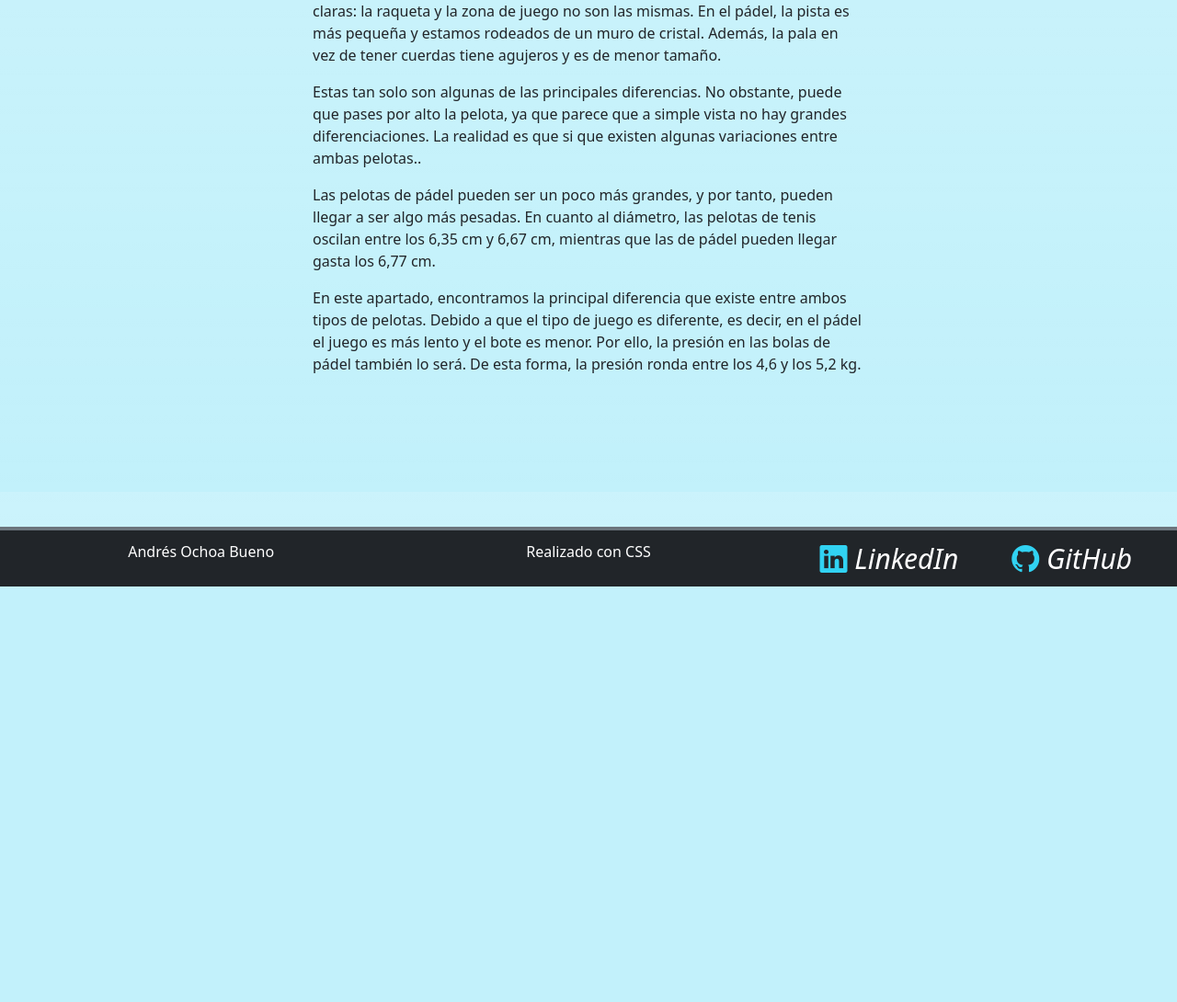
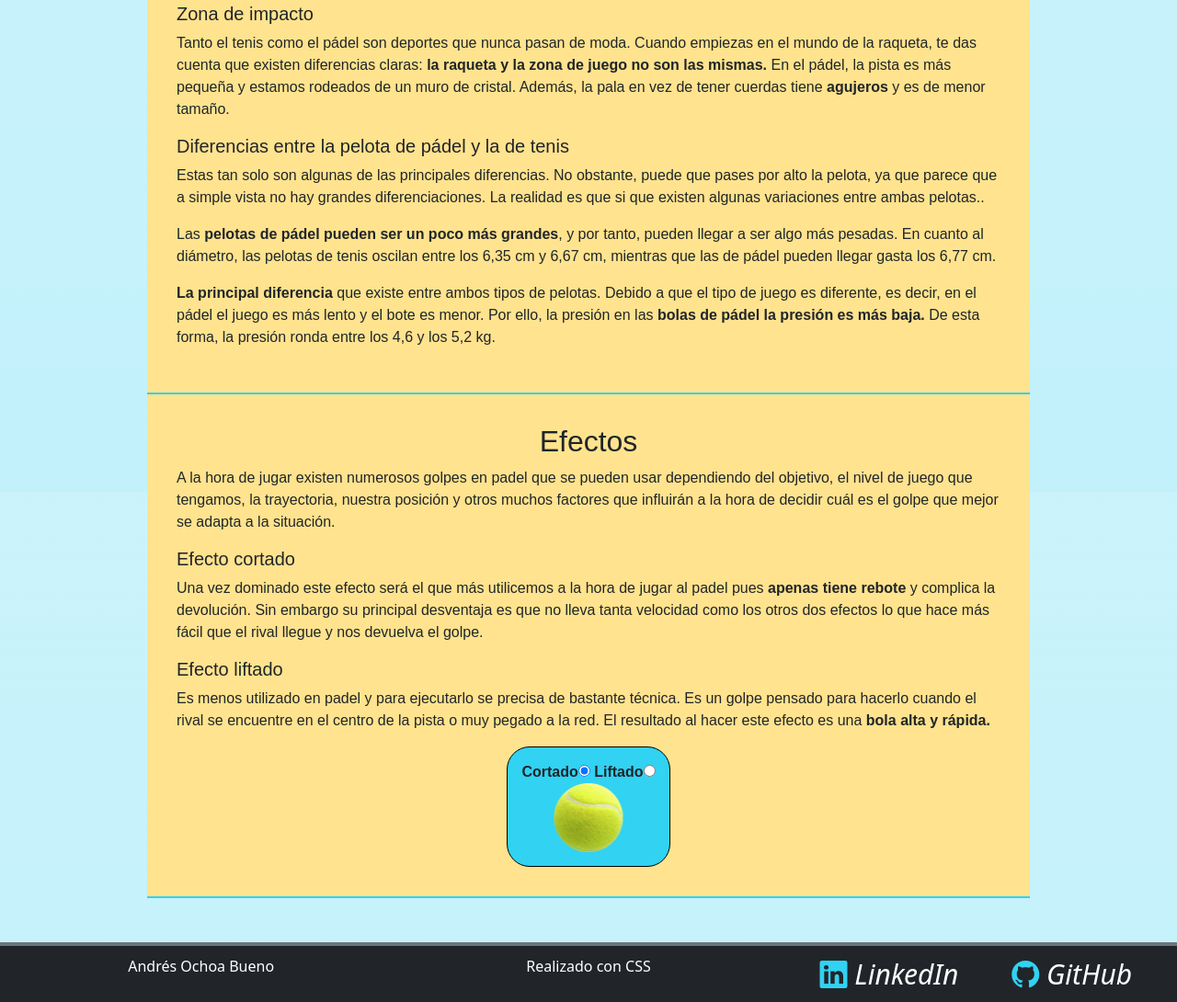
Before and after one commit to Riverwing/Andres-Ochoa-Bueno, a plain HTML site: page pelota.html in a window 1280 px wide. Shown: the part 265-1355 px from the top of the page at 92% size. Before the commit the page ends 903 px from the top, so only its background shows below. Drawn offline with nearby package versions, Linux system fonts and the light colour scheme.

Commit message:
pelota.html, pelota.css realizado. ¿mejora de responsive?

```diff
--- a/css/pelota.css
+++ b/css/pelota.css
@@ -1,4 +1,3 @@
-
 /* HEADER AND FOOTER, PLANTILLA COMUN */
 html {
     scroll-behavior: smooth;
@@ -21,35 +20,82 @@ span {
     width: fit-content;
 }
 
-/* MAIN */
+/* MAIN, intenntamos poner caracteristicas de bootstrap como letra, tamaño y algún margin especifico de los párrafos*/
 
-main{
+main {
     display: flex;
     flex-direction: column;
     justify-content: center;
     align-items: center;
+    font-family: sans-serif;
+    font-size: 1rem;
 
 }
-section{
-    max-width: 75vh;
+
+section {
+    width: 75%;
+    background-color: #ffe38e;
+    padding: 2rem;
+    border-bottom: 2px solid #31D2F2;
+}
+
+section h2 {
+    text-align: center;
+}
+
+section p {
+    margin-top: 0;
+    margin-bottom: 1rem;
 }
 
 /* ANIMACIÓN PELOTA */
-.pelota{
-    background-image: url(/Interfaces/Andres-Ochoa-Bueno/images/sprite/pelotas_spritesheet_png.png);
+.contenedor {
+    display: flex;
+    flex-direction: column;
+    /* que los eleementos hijos se alineen en columna, eje principal y */
+    justify-content: center;
+    /* el eje principal (y) lo centramos  */
+    align-items: center;
+    /* el eje secundario (x) lo centramos */
+}
+
+.sprite {
+    width: fit-content;
+    /* que ocupen el contenido  */
+    background-color: #31D2F2;
+    border: 1px solid black;
+    border-radius: 25px;
+    padding: 15px;
+    font-weight: bold;
+    /* lo ponemos para que se muestre el segundo */
+
+}
+
+.pelota {
+    position: relative;
+    background-image: url(../images/sprite/pelotas_spritesheet_png.png);
     width: 75px;
     height: 75px;
+    left: 50%;
+    transform: translate(-50%)
 }
 
-.pelota:hover{
-    animation: mover .50s steps(4,end) infinite;
+.sprite * {
+    cursor: pointer;
+}
+
+#cortado:checked ~.pelota{
+    animation: cortado .50s steps(4, end) infinite;
+}
+
+#liftado:checked ~.pelota{
+    animation: liftado .50s steps(4, end) infinite;
 }
 
 
 
-
- /* @keyframes permite controlar los pasos intermedios en una secuencia de animación CSS a lo largo de la secuencia de animación que debe ser alcanzado por determinados puntos durante la animación. */
- @keyframes mover {
+/* @keyframes permite controlar los pasos intermedios en una secuencia de animación CSS a lo largo de la secuencia de animación que debe ser alcanzado por determinados puntos durante la animación. */
+@keyframes cortado {
     from {
         background-position: 0px 0px;
     }
@@ -59,3 +105,14 @@ section{
     }
 
 }
+
+@keyframes liftado {
+    from {
+        background-position: 0px 0px;
+    }
+
+    to {
+        background-position: -300px 0px;
+    }
+
+}
--- a/pelota.html
+++ b/pelota.html
@@ -137,11 +137,17 @@
     <!-- Pelota padel -->
     <main>
         <section>
+            <h2>Pelota de pádel</h2>
+
+            <h5>Zona de impacto</h5>
             <p>Tanto el tenis como el pádel son deportes que nunca pasan de moda. Cuando empiezas en el mundo de la
-                raqueta, te das cuenta que existen diferencias claras: la raqueta y la zona de juego no son las mismas.
+                raqueta, te das cuenta que existen diferencias claras: <strong>la raqueta y la zona de juego no son las
+                    mismas.</strong>
                 En el pádel, la pista es más pequeña y estamos rodeados de un muro de cristal. Además, la pala en vez de
-                tener cuerdas tiene agujeros y es de menor tamaño.
+                tener cuerdas tiene <strong>agujeros</strong> y es de menor tamaño.
             </p>
+
+            <h5>Diferencias entre la pelota de pádel y la de tenis</h5>
             <p>
                 Estas tan solo son algunas de las principales diferencias. No obstante, puede que pases por alto la
                 pelota, ya que parece que a simple vista no hay grandes diferenciaciones.
@@ -149,23 +155,46 @@
             </p>
 
             <p>
-                Las pelotas de pádel pueden ser un poco más grandes, y por tanto, pueden llegar a ser algo más pesadas.
+                Las <strong>pelotas de pádel pueden ser un poco más grandes</strong>, y por tanto, pueden llegar a ser
+                algo más pesadas.
                 En cuanto al diámetro, las pelotas de tenis oscilan entre los 6,35 cm y 6,67 cm, mientras que las de
                 pádel pueden llegar gasta los 6,77 cm.
             </p>
 
             <p>
-                En este apartado, encontramos la principal diferencia que existe entre ambos tipos de pelotas. Debido a
+                <strong>La principal diferencia</strong> que existe entre ambos tipos de pelotas. Debido a
                 que el tipo de juego es diferente, es decir, en el pádel el juego es más lento y el bote es menor. Por
-                ello, la presión en las bolas de pádel también lo será. De esta forma, la presión ronda entre los 4,6 y
+                ello, la presión en las <strong>bolas de pádel la presión es más baja.</strong> De esta forma, la
+                presión ronda entre los 4,6 y
                 los 5,2 kg.
             </p>
 
         </section>
         <section>
-
-            <div class="pelota"></div>
-
+            <h2>Efectos</h2>
+            <p>A la hora de jugar existen numerosos golpes en padel que se pueden usar dependiendo del objetivo, el
+                nivel de juego que tengamos, la trayectoria, nuestra posición y otros muchos factores que influirán a la
+                hora de decidir cuál es el golpe que mejor se adapta a la situación.</p>
+            <h5>Efecto cortado</h5>
+            <p>Una vez dominado este efecto será el que más utilicemos a la hora de jugar al padel pues <strong>apenas
+                    tiene
+                    rebote</strong> y complica la devolución. Sin embargo su principal desventaja es que no lleva tanta
+                velocidad
+                como los otros dos efectos lo que hace más fácil que el rival llegue y nos devuelva el golpe.</p>
+            <h5>Efecto liftado</h5>
+            <p>
+                Es menos utilizado en padel y para ejecutarlo se precisa de bastante técnica. Es un golpe pensado para
+                hacerlo cuando el rival se encuentre en el centro de la pista o muy pegado a la red. El
+                resultado al
+                hacer este efecto es una <strong>bola alta y rápida.</strong>
+            </p>
+            <div class="contenedor">
+                <div class="sprite">
+                    <label for="cortado">Cortado</label><input type="radio" name="boton" id="cortado" checked>
+                    <label for="liftado">Liftado</label><input type="radio" name="boton" id="liftado">
+                    <div class="pelota"></div>
+                </div>
+            </div>
         </section>
     </main>
 
```
